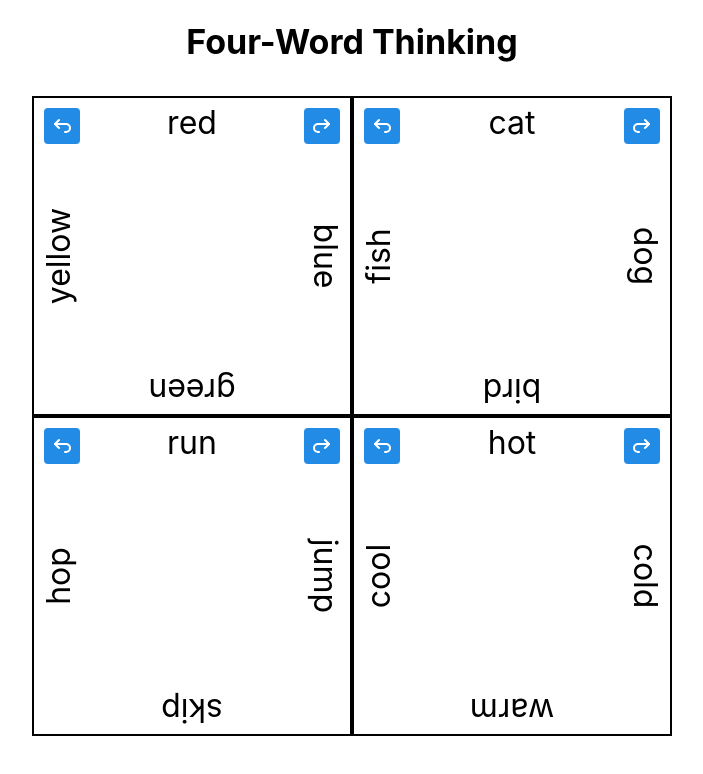
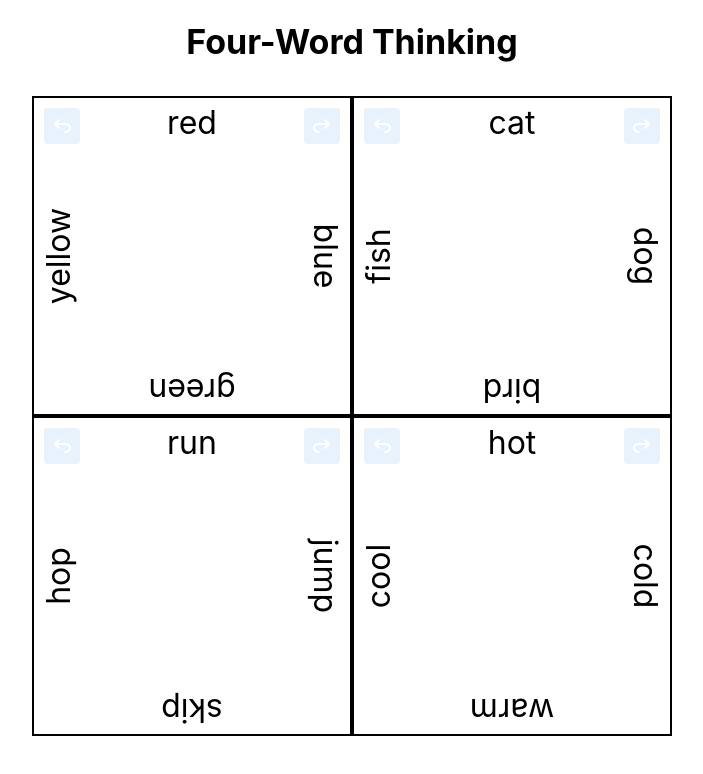
Before and after one commit to mdmayfield/four-word-thinking, a React (Vite) app: page / in a window 1280 px wide. Shown: the top 774 px of the page, without its empty margins (288-991 px from the left). Built offline with nearby package versions, Linux system fonts and the light colour scheme.

Commit message:
Tweak visibility of rotate buttons

```diff
--- a/src/components/WordCard.tsx
+++ b/src/components/WordCard.tsx
@@ -11,6 +11,7 @@ const EDGE_SPACING = '0px';
 
 const WordCard: React.FC<WordCardProps> = ({ words }) => {
   const [rotation, setRotation] = useState(0);
+  const [isHovered, setIsHovered] = useState(false);
   const [isRotating, setIsRotating] = useState<boolean>(false);
   const [topWordIndex, setTopWordIndex] = useState(0);
   const rightWordIndex = (topWordIndex + 1) % 4;
@@ -39,7 +40,7 @@ const WordCard: React.FC<WordCardProps> = ({ words }) => {
     top: '10px',
     padding: '5px',
     zIndex: 1,
-    opacity: isRotating ? 0 : 1,
+    opacity: isRotating ? 0 : isHovered ? 1 : 0.1,
     transition: 'opacity 0.2s'
   }
 
@@ -53,7 +54,9 @@ const WordCard: React.FC<WordCardProps> = ({ words }) => {
       transition: `transform ${isRotating ? ROTATION_DURATION : 0}ms linear`,
       transform: `rotate(${rotation}deg)`,
       zIndex: isRotating ? 10 : 1
-    }}>
+    }}
+      onMouseEnter={() => setIsHovered(true)}
+      onMouseLeave={() => setIsHovered(false)}>
       <Button
         style={{ ...buttonStyle, left: '10px' }}
         aria-label="Rotate left"
```
